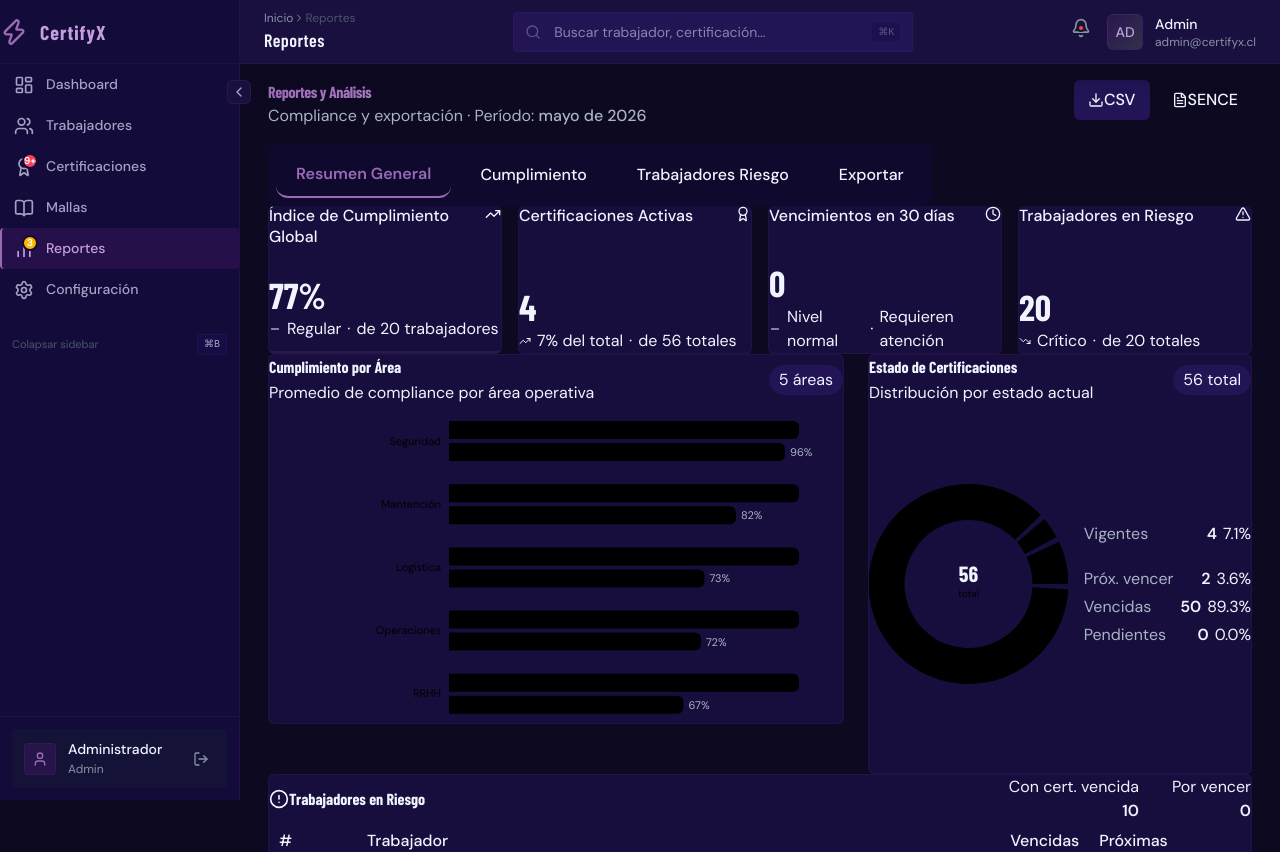
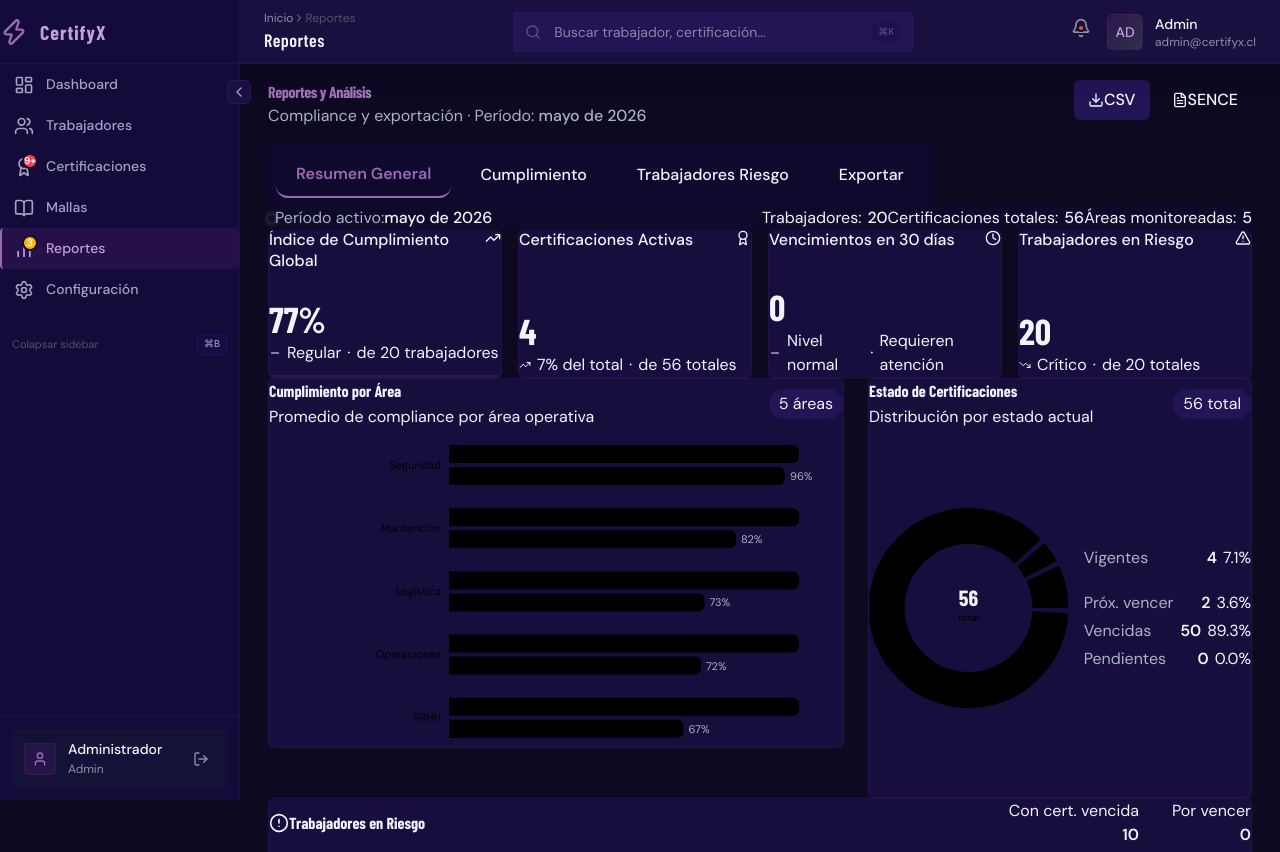
Before and after one commit to leandrodesignux-ux/Certify, a React (Vite) app: page /reports in a window 1280 px wide. Shown: the top 852 px of the page. Built offline with nearby package versions, Linux system fonts and the light colour scheme.

Commit message:
Add period context banner between tabs and KPI grid

```diff
--- a/src/pages/Reports.tsx
+++ b/src/pages/Reports.tsx
@@ -328,6 +328,47 @@ Generado automáticamente por CertifyX
                 </motion.button>
               );
             })}
+          </div>
+        </div>
+      </motion.div>
+
+      {/* Context Banner */}
+      <motion.div custom={0.08} variants={sectionVariants} initial="hidden" animate="visible">
+        <div style={{
+          display: 'flex',
+          alignItems: 'center',
+          justifyContent: 'space-between',
+          padding: 'var(--space-md) var(--space-lg)',
+          backgroundColor: 'rgba(19,11,58,0.4)',
+          border: '1px solid var(--border-brand)',
+          borderRadius: 'var(--radius-md)',
+          flexWrap: 'wrap',
+          gap: 'var(--space-sm)',
+          marginBottom: 'var(--space-lg)',
+        }}>
+          {/* Período activo */}
+          <div style={{ display: 'flex', alignItems: 'center', gap: 'var(--space-sm)' }}>
+            <div style={{ width: '7px', height: '7px', borderRadius: '50%', backgroundColor: 'var(--color-success)', boxShadow: '0 0 6px rgba(114,147,98,0.8)' }} />
+            <span style={{ fontSize: 'var(--text-small)', color: 'var(--color-text-secondary)' }}>
+              Período activo:
+            </span>
+            <span style={{ fontSize: 'var(--text-small)', fontWeight: 'var(--font-weight-medium)', color: 'var(--color-purple-light)' }}>
+              {new Date().toLocaleDateString('es-CL', { month: 'long', year: 'numeric' })}
+            </span>
+          </div>
+
+          {/* Stats rápidos inline */}
+          <div style={{ display: 'flex', gap: 'var(--space-lg)', flexWrap: 'wrap' }}>
+            {[
+              { label: 'Trabajadores', value: workers.length, color: 'var(--color-text-primary)' },
+              { label: 'Certificaciones totales', value: certifications.length, color: 'var(--color-text-primary)' },
+              { label: 'Áreas monitoreadas', value: new Set(workers.map(w => w.area)).size, color: 'var(--color-purple-light)' },
+            ].map(stat => (
+              <div key={stat.label} style={{ display: 'flex', alignItems: 'center', gap: '6px' }}>
+                <span style={{ fontSize: 'var(--text-micro)', color: 'var(--color-text-muted)' }}>{stat.label}:</span>
+                <span style={{ fontSize: 'var(--text-small)', fontWeight: 'var(--font-weight-medium)', color: stat.color }}>{stat.value}</span>
+              </div>
+            ))}
           </div>
         </div>
       </motion.div>
```
